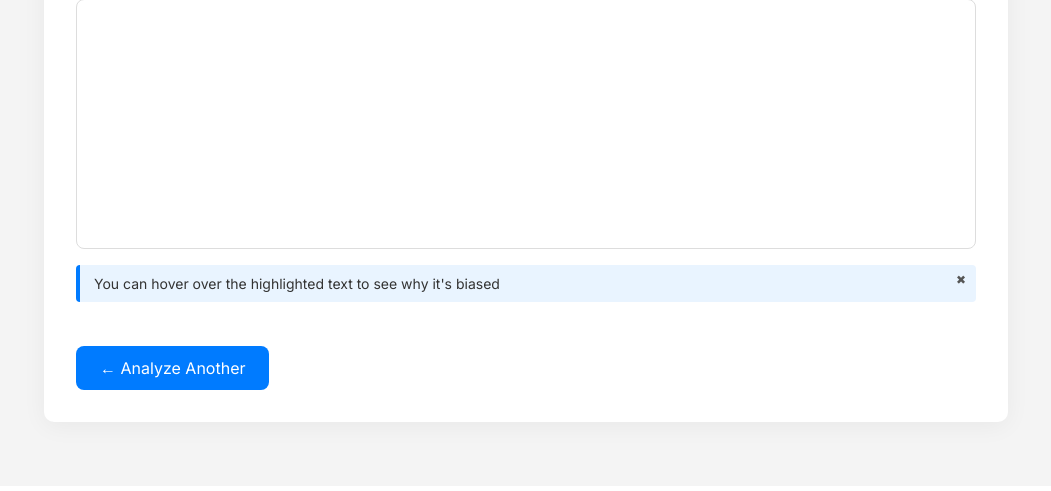
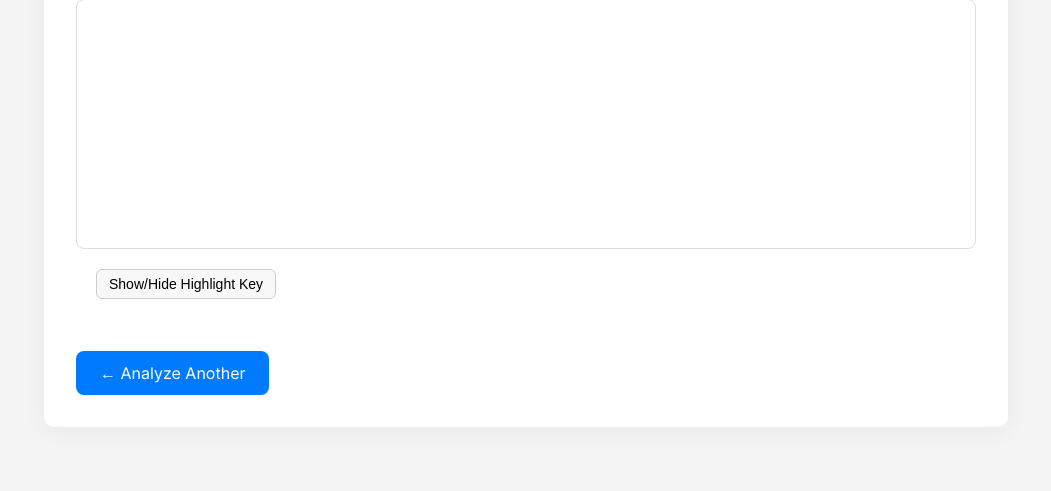
Before and after one commit to SriramYadagiri/NewsSense, a Flask app: template templates/result.html in a window 1280 px wide. Shown: the part 518-1009 px from the top of the page, without its empty margins (114-1165 px from the left). Before the commit the page ends 956 px from the top, so only its background shows below. Run offline with Flask 3, Linux system fonts and the light colour scheme; the template is opened without the code that fills it, so the values that code supplies are empty; parts of the project's set-up code (start-up, migrations or seed data) failed here and were passed over.

Commit message:
Added highlight key

```diff
--- a/app.py
+++ b/app.py
@@ -107,6 +107,7 @@ def summarize_article(text):
         if e.code == "context_length_exceeded":
             return {"error": f"Input is too large. Please limit input to {MAX_WORDS} words or fewer."}
     except Exception as e:
+        print(e)
         return {"error": "An error occurred while processing the request."}
 
 def determine_bias(text):
@@ -134,6 +135,7 @@ def determine_bias(text):
         if e.code == "context_length_exceeded":
             return {"error": f"Input is too large. Please limit input to {MAX_WORDS} words or fewer."}
     except Exception as e:
+        print(e)
         return {"error": "An error occurred while processing the request."}
 
 def apply_combined_highlights(text, bias_passages, misinfo_claims):
@@ -212,6 +214,7 @@ def unbias(text, highlighted_passages):
         if e.code == "context_length_exceeded":
             return {"error": f"Input is too large. Please limit input to {MAX_WORDS} words or fewer."}
     except Exception as e:
+        print(e)
         return {"error": "An error occurred while processing the request."}
 
 # --- Routes ---
@@ -223,6 +226,12 @@ def home():
 
 @app.route('/analyze', methods=['POST'])
 def analyze():
+    return render_template("result.html", summary="summary",
+                           original_text="raw_text",
+                           highlighted_text="highlighted_text",
+                           unbiased_text="unbiased_text",
+                           score="score",
+                           rubric="rubric",)
     pasted_text = request.form.get('article_text', '').strip()
     article_url = request.form.get('article_url', '').strip()
     uploaded_file = request.files.get('article_file')
--- a/static/script.js
+++ b/static/script.js
@@ -28,7 +28,7 @@ const messages = [
         "Identifying bias...",
         "Scoring article...",
         "Summarizing content...",
-        "Rewrting text in an unbiased form..."
+        "Rewriting text in an unbiased form..."
     ];
 
 let currentIndex = 0;
--- a/static/style.css
+++ b/static/style.css
@@ -539,3 +539,47 @@ div {
 .arrow.right {
   right: 0.5rem;
 }
+
+/* Collapsible Button */
+#highlight-key-toggle {
+  background-color: #f8f8f8;
+  border: 1px solid #ccc;
+  padding: 6px 12px;
+  border-radius: 6px;
+  cursor: pointer;
+  font-size: 14px;
+}
+
+/* Key Container */
+#highlightKey {
+  margin-top: 10px;
+  padding: 12px;
+  border: 1px solid #ccc;
+  border-radius: 8px;
+  background-color: #fafafa;
+  display: none;
+}
+
+/* Key List Styles */
+#highlightKey ul {
+  list-style: none;
+  padding: 0;
+  font-size: 14px;
+}
+
+/* Color Swatches */
+.key-color {
+  padding: 2px 6px;
+  border-radius: 4px;
+  color: #000;
+  font-weight: bold;
+}
+
+.key-yellow { background-color: #ffde5b; }
+.key-gray { background-color: #a09e9c; }
+.key-green { background-color: rgb(153, 192, 85); }
+.key-red { background-color: #ff7d66; }
+
+#highlightKey ul li {
+  margin-bottom: 10px;
+}
--- a/templates/result.html
+++ b/templates/result.html
@@ -55,9 +55,21 @@
                     <button onclick="showView('unbiased')">Unbiased</button>
                 </div>
                 <div class="doc-content" id="doc-original">{{ original_text | safe }}</div>
-                <div class="info-banner" id="hoverInfoBanner">
+                <div class="info-banner" id="hoverInfoBanner" style="display:none">
                     You can hover over the highlighted text to see why it's biased
                     <button class="close-banner" onclick="closeInfoBanner()">&#10006;</button>
+                </div>
+                <div id="highlight-div" style="margin: 20px;">
+                    <button id="highlight-key-toggle" onclick="toggleKey()">Show/Hide Highlight Key</button>
+
+                    <div id="highlightKey">
+                        <ul>
+                        <li><span class="key-color key-yellow">Yellow</span> – Bias</li>
+                        <li><span class="key-color key-gray">Gray</span> – Unverified Claim</li>
+                        <li><span class="key-color key-green">Green</span> – Supported Claim</li>
+                        <li><span class="key-color key-red">Red</span> – Disputed Claim</li>
+                        </ul>
+                    </div>
                 </div>
                 <div class="doc-content" id="doc-highlighted" style="display:none">{{ highlighted_text | safe }}</div>
                 <div class="doc-content" id="doc-unbiased" style="display:none">{{ unbiased_text | safe }}</div>
@@ -90,9 +102,24 @@
 
         function showView(view) {
             const views = ['original', 'highlighted', 'unbiased'];
+            const banner = document.getElementById("hoverInfoBanner");
+            const highlightKey = document.getElementById("highlight-div");
+
+            if (view === 'highlighted') {
+                banner.style.display = "block"; // Show info banner for highlighted view
+                highlightKey.style.display = "block"; // Show highlight key
+            } else {
+                banner.style.display = "none"; // Hide info banner for other views
+                highlightKey.style.display = "none"; // Hide highlight key
+            }
             views.forEach(id => {
                 document.getElementById(`doc-${id}`).style.display = (id === view) ? 'block' : 'none';
             });
+        }
+
+        function toggleKey() {
+            const keyDiv = document.getElementById("highlightKey");
+            keyDiv.style.display = keyDiv.style.display === "none" ? "block" : "none";
         }
 
         function closeInfoBanner() {
```
